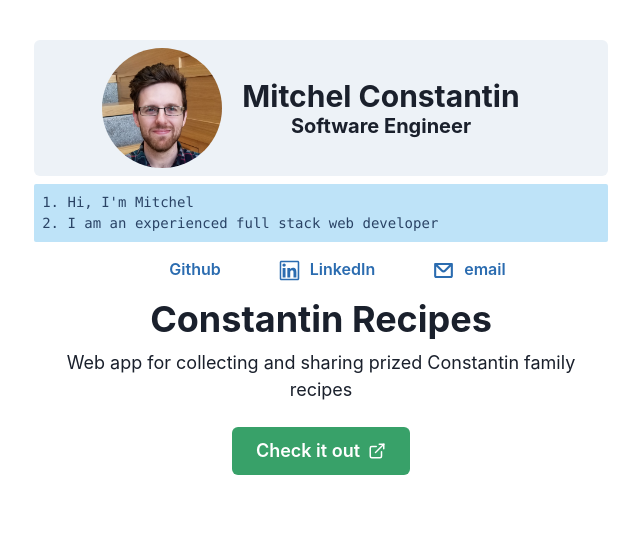
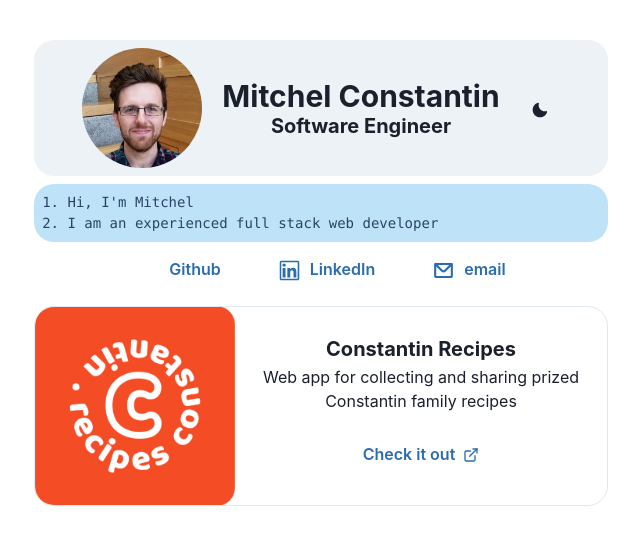
Before and after one commit to mitchelconstantin/mitchel-constantin, a React (Vite) app: page / in a window 1280 px wide. Shown: the top 544 px of the page, without its empty margins (319-959 px from the left). Built offline with nearby package versions, Linux system fonts and the light colour scheme; some icons are missing.

Commit message:
styling updates

```diff
--- a/src/App.tsx
+++ b/src/App.tsx
@@ -30,7 +30,11 @@ function App() {
         {/* <Navigation /> */}
         <Routes>
           {routes.map((route) => (
-            <Route path={route.path} element={route.element} />
+            <Route
+              key={route.title}
+              path={route.path}
+              element={route.element}
+            />
           ))}
         </Routes>
       </Container>
--- a/src/components/about-me.tsx
+++ b/src/components/about-me.tsx
@@ -12,12 +12,13 @@ const lines = [
 export const AboutMe = () => {
   return (
     <Code
+      borderRadius={"20px"}
       colorScheme="blue"
       style={{ padding: "8px" }}
-      width='100%'
+      width="100%"
     >
       {lines.map((line, i) => (
-        <CodeLine text={`${i + 1}. ${line}`} />
+        <CodeLine key={line} text={`${i + 1}. ${line}`} />
       ))}
     </Code>
   );
--- a/src/components/contact-me.tsx
+++ b/src/components/contact-me.tsx
@@ -29,7 +29,7 @@ export const ContactMe = () => {
       spacing={{ base: 1, md: 6 }}
     >
       {websites.map(({ title, link, icon }) => (
-        <Link isExternal href={link}>
+        <Link key={title} isExternal href={link}>
           <Button leftIcon={icon} colorScheme="blue">
             {title}
           </Button>
--- a/src/components/header.tsx
+++ b/src/components/header.tsx
@@ -1,19 +1,22 @@
 import {
-  //   useColorMode,
-  //   Button,
+  useColorMode,
+  Button,
   Heading,
   Image,
   Card,
   CardBody,
   Stack,
+  IconButton,
 } from "@chakra-ui/react";
-// import { SunIcon, MoonIcon } from "@chakra-ui/icons";
 import Mitchel from "../assets/mitchel.jpg";
+import { MoonIcon, SunIcon } from "@chakra-ui/icons";
 
 export const Header = () => {
-  //   const { colorMode, toggleColorMode } = useColorMode();
+  const { colorMode, toggleColorMode } = useColorMode();
+
   return (
     <Card
+      borderRadius={"20px"}
       direction={{ sm: "row" }}
       style={{ padding: "8px", margin: "8px" }}
       overflow="hidden"
@@ -22,13 +25,26 @@ export const Header = () => {
       justify={"center"}
       alignItems={"center"}
     >
-      <Image borderRadius="full" boxSize="120px" src={Mitchel} alt="Mitchel" />
+      <Image
+        borderRadius="full"
+        boxSize={{ base: "90px", sm: "120px" }}
+        src={Mitchel}
+        alt="Mitchel"
+      />
       <Stack>
         <CardBody>
-          <Heading size="lg">Mitchel Constantin</Heading>
-          <Heading size="md">Software Engineer</Heading>
+          <Heading size={{ base: "md", sm: "lg" }}>Mitchel Constantin</Heading>
+          <Heading size={{ base: "sm", sm: "md" }}>Software Engineer</Heading>
         </CardBody>
       </Stack>
+      <IconButton
+        isRound
+        aria-label="color-mode"
+        variant={"ghost"}
+        style={{ marginTop: "4px" }}
+        onClick={toggleColorMode}
+        icon={colorMode === "light" ? <MoonIcon /> : <SunIcon />}
+      />
     </Card>
   );
 };
--- a/src/components/projects.tsx
+++ b/src/components/projects.tsx
@@ -1,36 +1,73 @@
 import { ExternalLinkIcon } from "@chakra-ui/icons";
-import { Heading, Button, Box, Text, Link } from "@chakra-ui/react";
+import {
+  Heading,
+  Button,
+  Text,
+  Card,
+  CardBody,
+  CardFooter,
+  Stack,
+  Image,
+} from "@chakra-ui/react";
+import CRecipesLogo from "../assets/constantinrecipeslogo.png";
 
-const projects = [
+interface Project {
+  title: string;
+  description: string;
+  link: string;
+  logo: any;
+}
+const projects: Project[] = [
   {
     title: "Constantin Recipes",
     description:
       "Web app for collecting and sharing prized Constantin family recipes",
     link: "https://www.constantinrecipes.com/all",
+    logo: CRecipesLogo,
   },
 ];
+
+const ProjectCard = ({ project }: { project: Project }) => {
+  return (
+    <Card
+      borderRadius={"20px"}
+      marginTop={"8px"}
+      height={{ base: "330px", sm: "200px" }}
+      direction={{ base: "column", sm: "row" }}
+      overflow="hidden"
+      variant="outline"
+      alignItems={"center"}
+    >
+      <Image
+        height={{ base: "100px", sm: "200px" }}
+        width={{ base: "100px", sm: "200px" }}
+        src={project.logo}
+        alt={project.description}
+      />
+      <Stack>
+        <CardBody paddingBottom={"10px"}>
+          <Heading size="md">{project.title}</Heading>
+          <Text py="1">{project.description}</Text>
+        </CardBody>
+        <CardFooter paddingTop={"0px"} justifyContent={"center"}>
+          <Button
+            rightIcon={<ExternalLinkIcon />}
+            variant="ghost"
+            colorScheme="blue"
+          >
+            Check it out
+          </Button>
+        </CardFooter>
+      </Stack>
+    </Card>
+  );
+};
 
 export const Projects = () => {
   return (
     <div>
       {projects.map((p) => (
-        <Box maxW="32rem">
-          <Heading mb={2}>{p.title}</Heading>
-          <Text fontSize="lg">{p.description}</Text>
-          <Link
-          isExternal
-          href={p.link}
-          >
-            <Button
-              rightIcon={<ExternalLinkIcon />}
-              size="lg"
-              colorScheme="green"
-              mt="24px"
-            >
-              Check it out
-            </Button>
-          </Link>
-        </Box>
+        <ProjectCard key={p.title} project={p} />
       ))}
     </div>
   );
```
Also changed, not shown: src/assets/constantinrecipeslogo.png (added).
